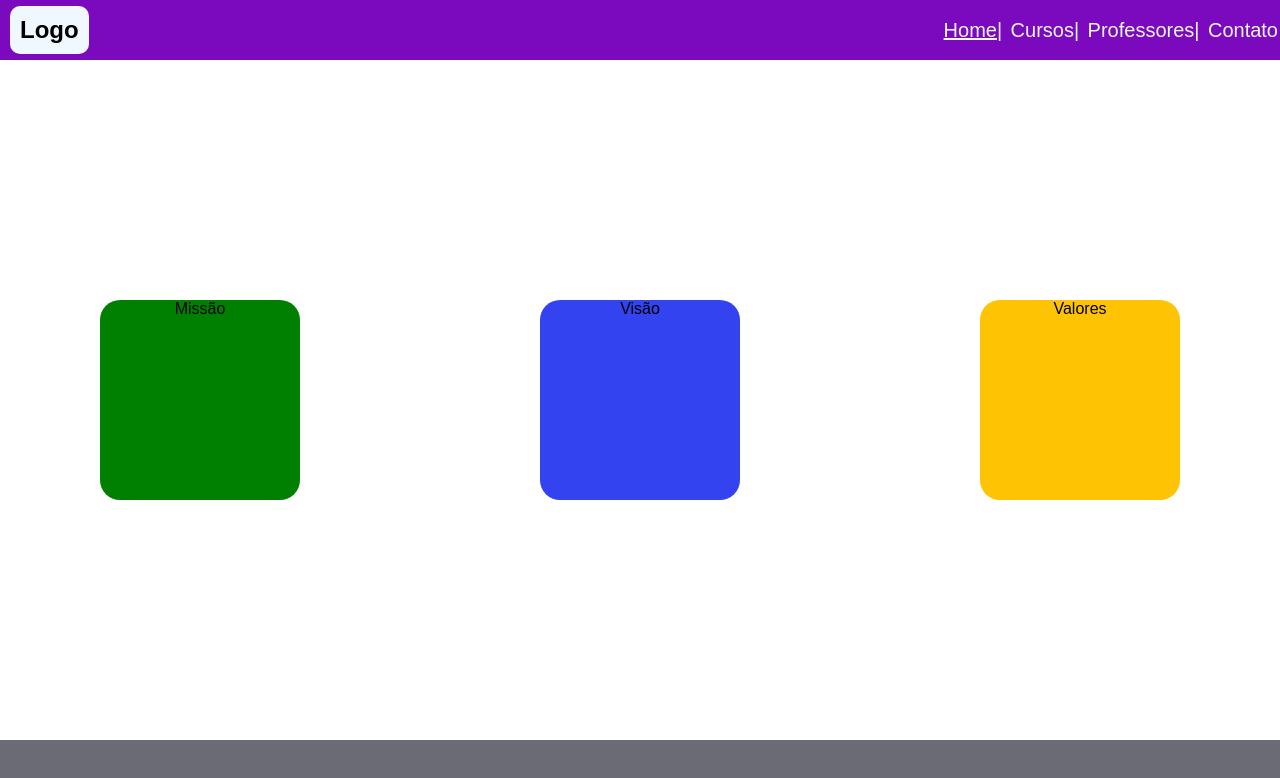
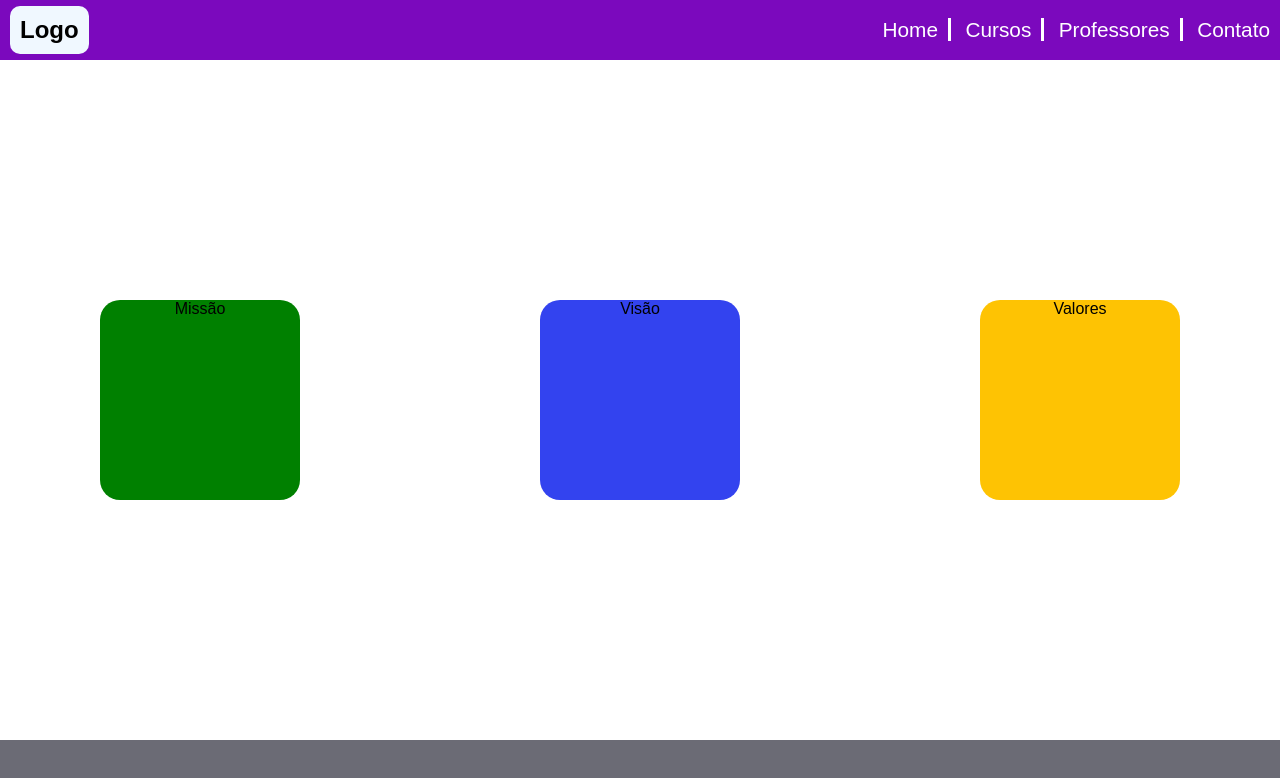
Before and after one commit to victgab20/atividade_web_01, a plain HTML site: page index.html in a window 1280 px wide. Drawn offline with Linux system fonts and the light colour scheme.

Commit message:
segundo commit

```diff
--- a/css/style.css
+++ b/css/style.css
@@ -12,8 +12,12 @@ body{
     flex-direction: column;
 }
 a{
-    color: aliceblue;
     font-size: 20px;
+    color: #fff;
+    border: 1200px;
+    text-decoration: none;
+    font-size: 1.3rem;
+    padding: 0 8px;
 }
 h2{
     padding: 10px;
@@ -30,6 +34,16 @@ header{
     background-color: rgb(123, 9, 189);
 
 }
+
+ul a:not(:last-child){
+    border-right: 3px solid rgb(255, 255, 255);
+
+}
+ul li:hover{
+    text-decoration: underline;
+
+}
+
 li{
     display: inline-block;
     margin: 2px;
--- a/index.html
+++ b/index.html
@@ -11,9 +11,9 @@
     <header>
         <h2>Logo</h2>
         <ul>
-        <a href="#"><li><u>Home</u>|</li></a>
-        <a href="#"><li>Cursos|</li></a>
-        <a href="#"><li>Professores|</li></a>
+        <a href="#"><li>Home</li></a>
+        <a href="#"><li>Cursos</li></a>
+        <a href="#"><li>Professores</li></a>
         <a href="#"><li>Contato</li></a>
         </ul>
     </header>
```
